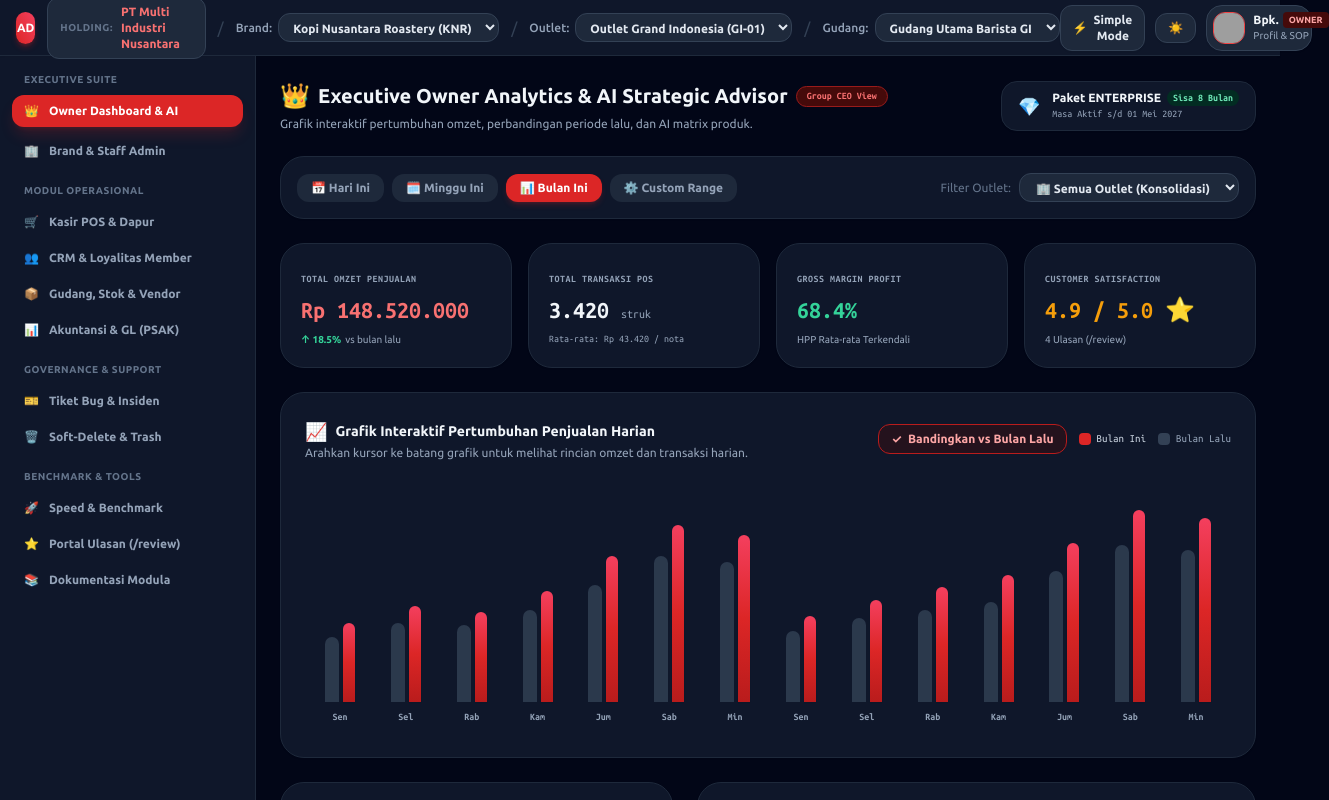
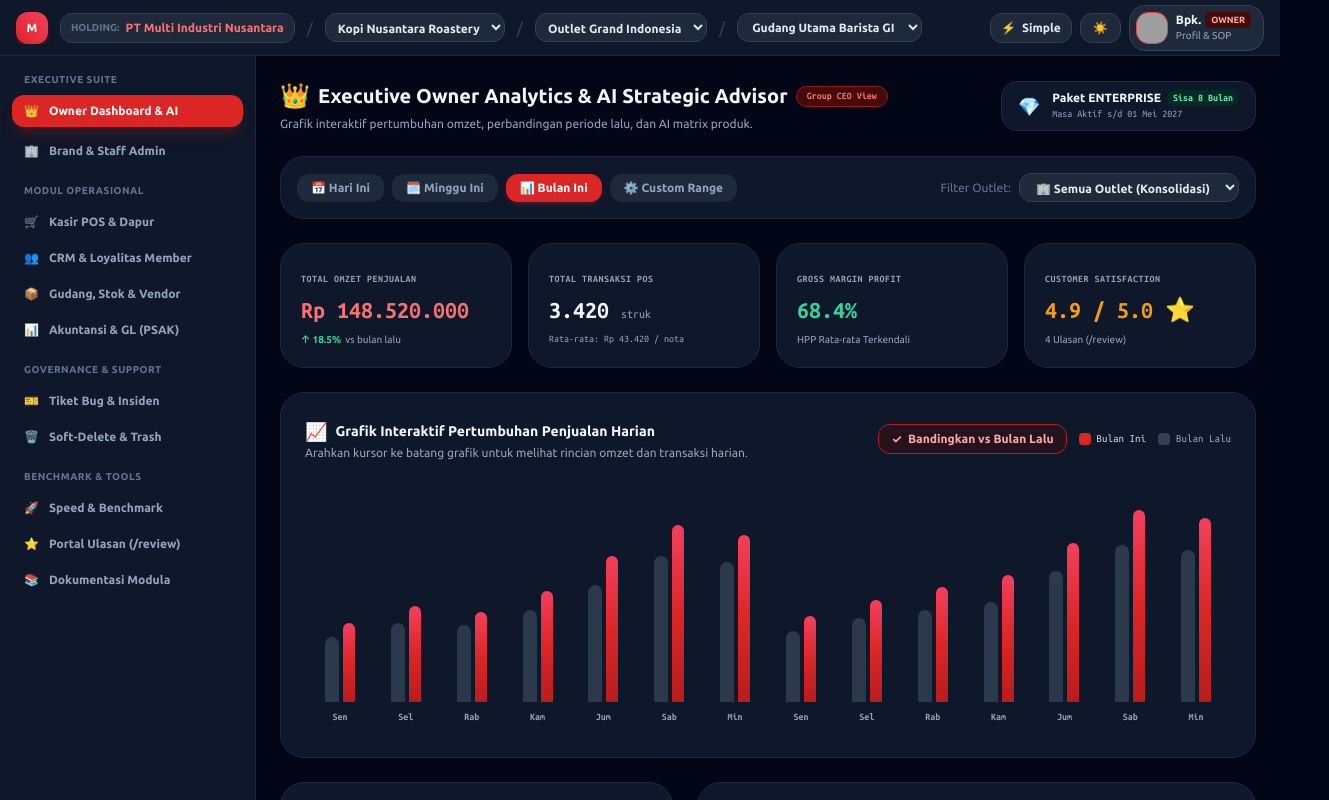
Before and after one commit to aenzet04/adamproject, a React (Vite) app in the folder apps/frontend/: page / in a window 1280 px wide. Shown: the top 800 px of the page, 1329 px wide, since content can reach past the window. Built offline with nearby package versions, Linux system fonts and the light colour scheme; grey boxes are pictures that could not be loaded.

Commit message:
chore(auto-sync): automated commit 2026-08-31 22:50:10

```diff
--- a/apps/frontend/src/components/navigation/MultiTierSwitcher.tsx
+++ b/apps/frontend/src/components/navigation/MultiTierSwitcher.tsx
@@ -25,34 +25,34 @@ export const MultiTierSwitcher: React.FC = () => {
   const { viewMode, toggleViewMode } = useDensityStore();
   const { currentUser } = useAuthStore();
   const [isProfileOpen, setIsProfileOpen] = useState(false);
+  const [isMobileMenuOpen, setIsMobileMenuOpen] = useState(false);
 
   const filteredBranches = availableBranches.filter((b) => b.brandId === currentBrand?.id);
   const filteredWarehouses = availableWarehouses.filter((w) => w.branchId === currentBranch?.id);
 
   return (
-    <header className="h-14 border-b bg-white dark:bg-slate-900 border-slate-200 dark:border-slate-800 text-slate-800 dark:text-slate-100 px-4 flex items-center justify-between transition-colors shadow-sm z-30">
-      <div className="flex items-center space-x-3">
+    <header className="h-14 border-b bg-white dark:bg-slate-900 border-slate-200 dark:border-slate-800 text-slate-800 dark:text-slate-100 px-3 md:px-4 flex items-center justify-between transition-colors shadow-sm z-30">
+      {/* BRAND & TENANT SELECTORS */}
+      <div className="flex items-center space-x-2 md:space-x-3 overflow-x-auto scrollbar-none">
         {/* Brand Logo Symbol */}
-        <div className="w-8 h-8 rounded-xl bg-gradient-to-tr from-red-600 to-rose-500 flex items-center justify-center font-black text-white shadow-md shadow-red-600/30 text-xs">
-          AD
+        <div className="w-8 h-8 rounded-xl bg-gradient-to-tr from-red-600 to-rose-500 flex items-center justify-center font-black text-white shadow-md shadow-red-600/30 text-xs flex-shrink-0">
+          M
         </div>
 
         {/* Tier 1: Holding / Tenant */}
-        <div className="flex items-center space-x-2 bg-slate-100 dark:bg-slate-800 px-3 py-1.5 rounded-xl border border-slate-200 dark:border-slate-700">
-          <span className="text-[10px] font-bold text-slate-500 uppercase tracking-wider">Holding:</span>
+        <div className="hidden sm:flex items-center space-x-1.5 bg-slate-100 dark:bg-slate-800 px-2.5 py-1.5 rounded-xl border border-slate-200 dark:border-slate-700 whitespace-nowrap">
+          <span className="text-[10px] font-bold text-slate-500 uppercase">Holding:</span>
           <span className="text-xs font-bold text-red-600 dark:text-red-400">
             {currentTenant?.name || 'PT Multi Industri Nusantara'}
           </span>
         </div>
 
-        <span className="text-slate-300 dark:text-slate-700">/</span>
+        <span className="hidden sm:inline text-slate-300 dark:text-slate-700">/</span>
 
         {/* Tier 2: Brand Switcher */}
-        <div className="flex items-center space-x-1.5">
-          <label htmlFor="brand-select" className="text-xs text-slate-500 dark:text-slate-400 font-medium">Brand:</label>
+        <div className="flex items-center space-x-1">
           <select
-            id="brand-select"
-            className="bg-slate-100 dark:bg-slate-800 text-slate-800 dark:text-slate-200 text-xs rounded-xl border border-slate-200 dark:border-slate-700 px-2.5 py-1.5 focus:outline-none focus:ring-1 focus:ring-red-500 font-semibold"
+            className="bg-slate-100 dark:bg-slate-800 text-slate-800 dark:text-slate-200 text-xs rounded-xl border border-slate-200 dark:border-slate-700 px-2 py-1.5 focus:outline-none focus:ring-1 focus:ring-red-500 font-semibold max-w-[130px] md:max-w-none truncate"
             value={currentBrand?.id || ''}
             onChange={(e) => {
               const brand = availableBrands.find((b) => b.id === e.target.value);
@@ -61,7 +61,7 @@ export const MultiTierSwitcher: React.FC = () => {
           >
             {availableBrands.map((b) => (
               <option key={b.id} value={b.id}>
-                {b.name} ({b.code})
+                {b.name}
               </option>
             ))}
           </select>
@@ -69,12 +69,10 @@ export const MultiTierSwitcher: React.FC = () => {
 
         <span className="text-slate-300 dark:text-slate-700">/</span>
 
-        {/* Tier 3: Branch / Store Switcher */}
-        <div className="flex items-center space-x-1.5">
-          <label htmlFor="branch-select" className="text-xs text-slate-500 dark:text-slate-400 font-medium">Outlet:</label>
+        {/* Tier 3: Branch Switcher */}
+        <div className="flex items-center space-x-1">
           <select
-            id="branch-select"
-            className="bg-slate-100 dark:bg-slate-800 text-slate-800 dark:text-slate-200 text-xs rounded-xl border border-slate-200 dark:border-slate-700 px-2.5 py-1.5 focus:outline-none focus:ring-1 focus:ring-red-500 font-semibold"
+            className="bg-slate-100 dark:bg-slate-800 text-slate-800 dark:text-slate-200 text-xs rounded-xl border border-slate-200 dark:border-slate-700 px-2 py-1.5 focus:outline-none focus:ring-1 focus:ring-red-500 font-semibold max-w-[140px] md:max-w-none truncate"
             value={currentBranch?.id || ''}
             onChange={(e) => {
               const branch = filteredBranches.find((b) => b.id === e.target.value);
@@ -83,19 +81,17 @@ export const MultiTierSwitcher: React.FC = () => {
           >
             {filteredBranches.map((br) => (
               <option key={br.id} value={br.id}>
-                {br.name} ({br.code})
+                {br.name}
               </option>
             ))}
           </select>
         </div>
 
-        <span className="text-slate-300 dark:text-slate-700">/</span>
+        <span className="hidden lg:inline text-slate-300 dark:text-slate-700">/</span>
 
-        {/* Warehouse Selector */}
-        <div className="flex items-center space-x-1.5">
-          <label htmlFor="warehouse-select" className="text-xs text-slate-500 dark:text-slate-400 font-medium">Gudang:</label>
+        {/* Tier 4: Warehouse Selector */}
+        <div className="hidden lg:flex items-center space-x-1">
           <select
-            id="warehouse-select"
             className="bg-slate-100 dark:bg-slate-800 text-slate-800 dark:text-slate-200 text-xs rounded-xl border border-slate-200 dark:border-slate-700 px-2.5 py-1.5 focus:outline-none focus:ring-1 focus:ring-red-500 font-semibold"
             value={currentWarehouse?.id || ''}
             onChange={(e) => {
@@ -112,37 +108,38 @@ export const MultiTierSwitcher: React.FC = () => {
         </div>
       </div>
 
-      <div className="flex items-center space-x-2.5">
-        {/* Jira Sleek Density Toggle */}
+      {/* RIGHT ACTION CONTROLS */}
+      <div className="flex items-center space-x-2">
+        {/* Density Toggle (Desktop Only) */}
         <button
           onClick={toggleViewMode}
-          className="bg-slate-100 hover:bg-slate-200 dark:bg-slate-800 dark:hover:bg-slate-700 border border-slate-200 dark:border-slate-700 text-slate-700 dark:text-slate-200 px-3 py-1.5 rounded-xl text-xs font-bold flex items-center space-x-1.5 transition-all shadow-sm active:scale-95"
+          className="hidden md:flex bg-slate-100 hover:bg-slate-200 dark:bg-slate-800 dark:hover:bg-slate-700 border border-slate-200 dark:border-slate-700 text-slate-700 dark:text-slate-200 px-2.5 py-1.5 rounded-xl text-xs font-bold items-center space-x-1.5 transition-all shadow-sm active:scale-95"
           title="Ganti Mode Tampilan"
         >
           <span>{viewMode === 'simple' ? '⚡' : '🔍'}</span>
-          <span>{viewMode === 'simple' ? 'Simple Mode' : 'Detailed Mode'}</span>
+          <span>{viewMode === 'simple' ? 'Simple' : 'Detailed'}</span>
         </button>
 
         {/* Dark / Light Mode Toggle Button */}
         <button
           onClick={toggleTheme}
-          className="bg-slate-100 hover:bg-slate-200 dark:bg-slate-800 dark:hover:bg-slate-700 border border-slate-200 dark:border-slate-700 text-slate-700 dark:text-slate-200 px-3 py-1.5 rounded-xl text-xs font-bold flex items-center space-x-1.5 transition-all shadow-sm active:scale-95"
-          title="Ganti Tema Tampilan"
+          className="bg-slate-100 hover:bg-slate-200 dark:bg-slate-800 dark:hover:bg-slate-700 border border-slate-200 dark:border-slate-700 text-slate-700 dark:text-slate-200 p-2 md:px-3 md:py-1.5 rounded-xl text-xs font-bold flex items-center space-x-1.5 transition-all shadow-sm active:scale-95"
+          title="Ganti Tema"
         >
           <span>{theme === 'dark' ? '☀️' : '🌙'}</span>
         </button>
 
-        {/* User Profile Avatar & Role Badge Trigger */}
+        {/* User Profile Trigger */}
         <button
           onClick={() => setIsProfileOpen(true)}
-          className="flex items-center space-x-2 bg-slate-100 hover:bg-slate-200 dark:bg-slate-800 dark:hover:bg-slate-700 border border-slate-200 dark:border-slate-700 p-1.5 pr-3 rounded-2xl transition-all shadow-sm group text-left"
+          className="flex items-center space-x-2 bg-slate-100 hover:bg-slate-200 dark:bg-slate-800 dark:hover:bg-slate-700 border border-slate-200 dark:border-slate-700 p-1 md:p-1.5 md:pr-3 rounded-2xl transition-all shadow-sm group text-left"
         >
           <img
             src={currentUser.avatarUrl}
             alt={currentUser.name}
             className="w-8 h-8 rounded-xl object-cover border border-red-500 shadow-sm"
           />
-          <div>
+          <div className="hidden sm:block">
             <div className="text-xs font-bold text-slate-800 dark:text-slate-100 flex items-center space-x-1">
               <span>{currentUser.name.split(' ')[0]}</span>
               <span className="text-[9px] bg-red-100 dark:bg-red-950 text-red-700 dark:text-red-300 px-1.5 py-0.2 rounded font-bold uppercase">
```
